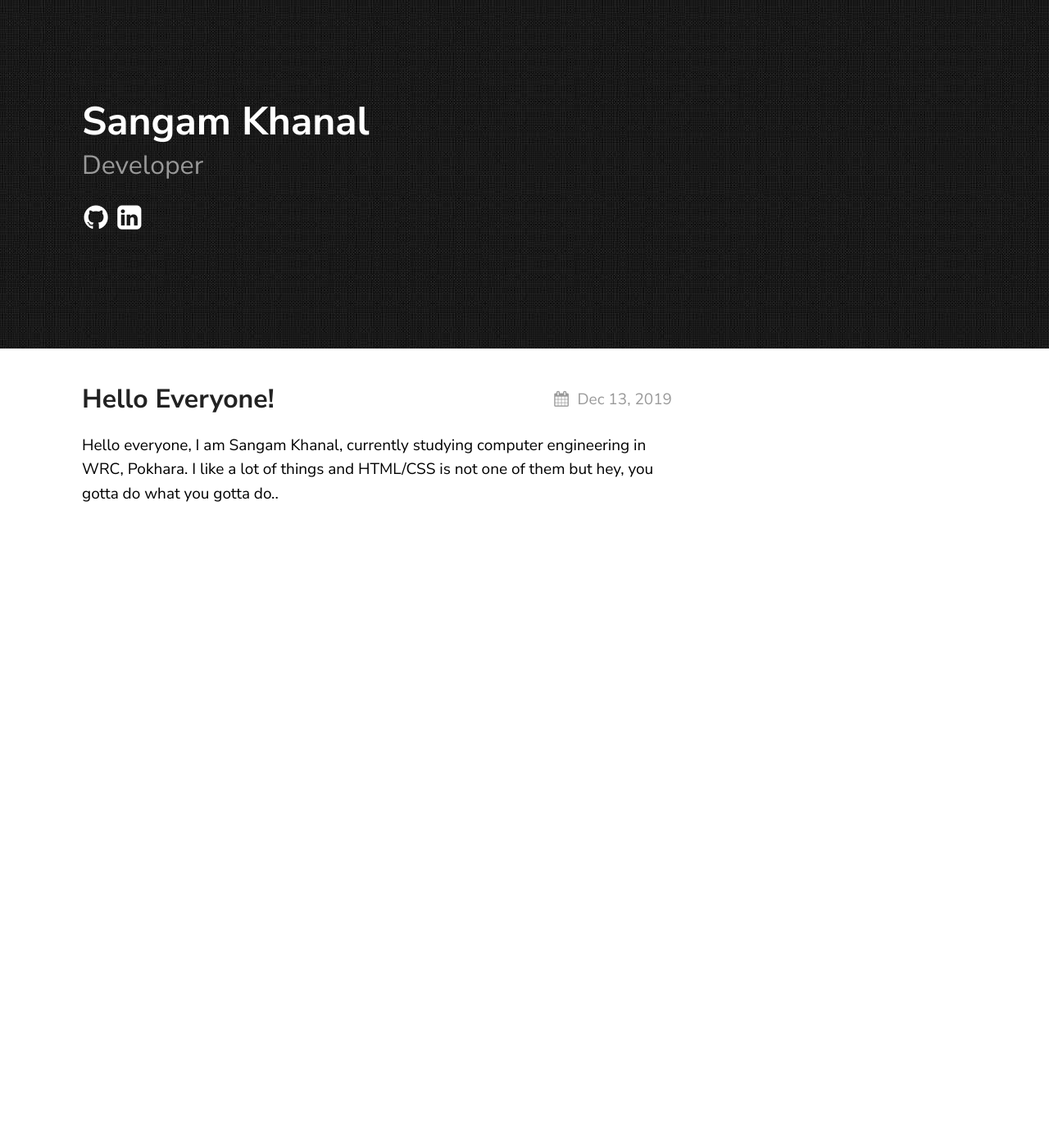
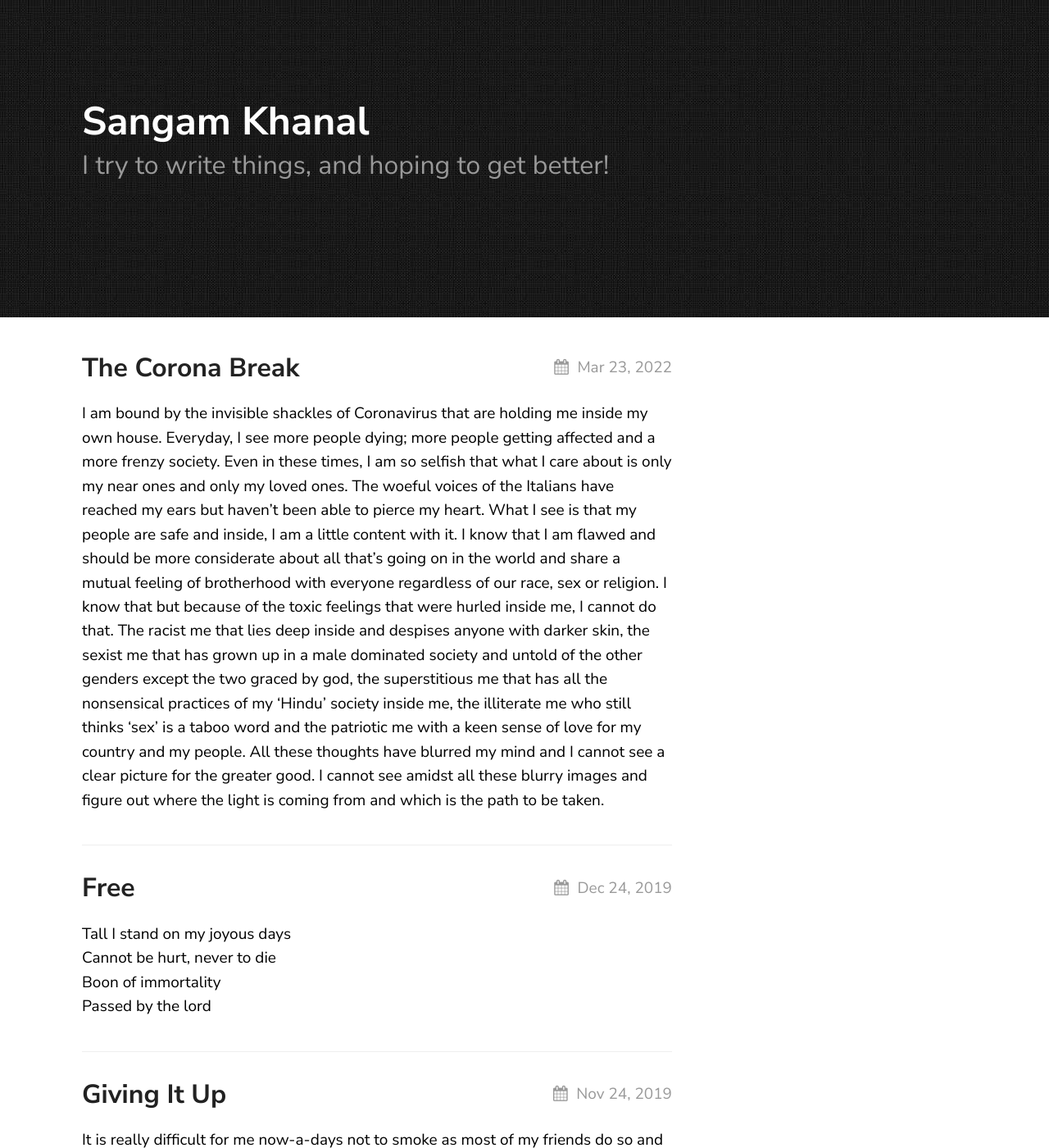
Before and after one commit to chinge55/chinge55.github.io, a Jekyll site: the page built from index.md, in a window 1280 px wide and 1400 px high. Shown: the whole window at 82% size. Built offline with Jekyll 4.4.1, drawn with Linux system fonts in a browser that asks for light colours; some of the changed text lies outside the part shown.

Commit message:
Added some posts

```diff
--- a/_config.yml
+++ b/_config.yml
@@ -13,7 +13,7 @@ sass:
 permalink: /posts/:title/
 texture:
   title: Sangam Khanal
-  tagline: Developer
+  tagline: I try to write things, and hoping to get better!
   date_format: "%b %-d, %Y"
   style: black
   showNav: false
@@ -21,8 +21,8 @@ texture:
 
   # generate social links in footer
   social_links:
-    github:  chinge55
-    linkedIn: in/sangam-khanal-ba06b8b9
+    # github:  chinge55
+    # linkedIn: in/sangam-khanal-ba06b8b9
     rss: rss
 
 
--- /dev/null
+++ b/_posts/2017-08-03-poem.markdown
@@ -0,0 +1,25 @@
+---
+layout: post
+title:  "The Dillema"
+description:
+date:   2017-08-03 01:03:36 +0530
+---
+Walking on the deserted street,<br>
+I'm tired and the sun is about to fade<br>
+I need to stop and call it for the day<br>
+In the distance,<br>
+I see a small house, a hovel<br>
+I reach to its tiny door just about to open<br>
+Will they have enough?<br>
+  For another empty stomach<br>
+Again,<br>
+I walk on the same street<br>
+In the distance,<br>
+I see a big house, a manor<br>
+I reach to its huge gateway, just about to open<br>
+Will I be good enough?<br>
+  For those fat cats, eating with the knives<br>
+Again, I walk on the same street<br>
+After long hours, can't continue so I turn back<br>
+Sun is about to rise<br>
+Neither did I stop, nor can I walk<br>
--- a/_posts/2019-12-14-first-post.markdown
+++ /dev/null
@@ -1,10 +0,0 @@
----
-layout: post
-title:  "Hello Everyone!"
-description: First Post
-date:   2019-12-14 01:03:36 +0530
----
-Hello everyone, I am Sangam Khanal, currently studying computer engineering in WRC, Pokhara. I like a lot of things
-and HTML/CSS is not one of them but hey, you gotta do what you gotta do..
-
-I love to code in C++ and a bit of Java too. I try to play on ukulele on my free time.. and that's about it
--- /dev/null
+++ b/_posts/2019-12-25-free.markdown
@@ -0,0 +1,32 @@
+---
+layout: post
+title:  "Free"
+description:
+date:   2019-12-25 01:03:36 +0530
+---
+
+Tall I stand on my joyous days<br>
+Cannot be hurt, never to die<br>
+Boon of immortality<br>
+Passed by the lord<br>
+
+Oh these joyous days<br>
+I roam wherever, whenever<br>
+Riches and fame I’ve got it all<br>
+Ladies, Oh! Don’t even mention it<br>
+
+Oh these boring days<br>
+I’ve seen it all, I’ve done it all<br>
+Drove the fastest car, scaled the highest peak<br>
+Nothing seems to excite me<br>
+Nothing lights a spark<br>
+
+Oh these days of agony<br>
+Buried my wife and my child<br>
+They went with a smile and left me crying<br>
+
+Oh lord please kill me<br>
+Stabbing, hanging drowning and what not<br>
+Jailed here forever<br>
+In this curse of immortality<br>
+Waiting to be free.. To die!<br>
--- /dev/null
+++ b/_posts/2020-03-24-corona.markdown
@@ -0,0 +1,11 @@
+---
+layout: post
+title:  "The Corona Break"
+description:
+date:   2022-03-24 01:03:36 +0530
+---
+I am bound by the invisible shackles of Coronavirus that are holding me inside my own house. Everyday, I see more people dying; more people getting affected and a more frenzy society. Even in these times, I am so selfish that what I care about is only my near ones and only my loved ones. The woeful voices of the Italians have reached my ears but haven’t been able to pierce my heart. What I see is that my people are safe and inside, I am a little content with it. I know that I am flawed and should be more considerate about all that’s going on in the world and share a mutual feeling of brotherhood with everyone regardless of our race, sex or religion. I know that but because of the toxic feelings that were hurled inside me, I cannot do that. The racist me that lies deep inside and despises anyone with darker skin, the sexist me that has grown up in a male dominated society and untold of the other genders except the two graced by god, the superstitious me that has all the nonsensical practices of my ‘Hindu’ society inside me, the illiterate me who still thinks ‘sex’ is a taboo word and the patriotic me with a keen sense of love for my country and my people. All these thoughts have blurred my mind and I cannot see a clear picture for the greater good. I cannot see amidst all these blurry images and figure out where the light is coming from and which is the path to be taken.
+
+Let's hope that the our children, our future will be free of all the disputes of sex, color or religion. They shall be bound in a brotherhood that is unknown to us and in a bond so strong that no lines could be drawn to diverge them from these feelings. Let’s hope that when they see someone unlike themselves, they will be able to digest the differences between each other and develop a sense of respect and a cultural curiosity without any sort of loathing or detest. The Coronavirus incident has shown that we are nearer with each other than we think and a problem to one of us will affect all of us. Let’s also teach them that the people actually running the world are the middle-class people; people who go to 9-5 jobs and give their all just to feed themselves and their family and hoping to have a better life which (statistically proven) they won’t. Let’s make everyone know that “All men are not created equal”, and make them able to digest the fact that living a normal life is completely fine. As long as we have food on the table and roof on our heads, the happiness from money exponentially decreases. Let’s show them the wonders of mathematics and literature, the history of winners and discoverers, the thrill of music and the joy of a happy life.
+
+When the time comes, let's have them more aware than we are currently. Things of greater importance is not a bigger house, a beautiful wife or a high-paying job. It is emotional stability, feeling of brotherhood, mutual respect and awareness. We have been trained in such a way that we cannot be free of the things that have grown us and the things that have nurtured us; they make us what we are and not the short term wisdom that seldom visits us. For us it’s too late, but for them it isn’t.
--- /dev/null
+++ b/_posts/2020-05-26-a-fiction.markdown
@@ -0,0 +1,13 @@
+---
+layout: post
+title:  "Giving It Up"
+description: Giving up smoking is so hard that you start to glorify it!
+date:   2019-11-25 01:03:36 +0530
+---
+It is really difficult for me now-a-days  not to smoke as most of  my friends do so and when I see one of them light up a cigarette and suck it in making that “yellow glow”,  the subtle crisp sound of burning tobacco echoes through my ears; the remembrance of the  experience  arouses and invites me making my  jaw feel heavy with two small ponds of saliva manifesting on the back of my tongue.  My eyes widen to the scenario with my focus entirely on the slow rising smoke from the tiny yellow flame forcing my hand to make an indistinct move towards it . I look around me and I’m the only outcast who’s not smoking. The feeling of non-belongingness also hits me in addition to the immense desire to hold that cigarette finely between index and middle finger of my right hand directing it towards my lips which are longing for its cushionous touch and inhale the sacred whitish-gray air that goes inside and gives me a feeling of relief and ease and exhale after taking every bit of life inside that and make rings out the smoke while doing so which gives me a short and slight feeling of glory displaying that with enough effort I can even make rings out of thin air.
+
+ In my life, I thank that small cylindrical stick for a lot of things and I never recall saying, “Only if I hadn’t smoked.” It just never happened; most of my childhood memories are about when we had to hide ourselves in the GBS premises at night with one of us guarding and the other one. It was risky, concealing the yellow glow on top of the fear of getting smelled out afterwards but our spirits were not fazed. And whenever I remember any of those incidents, I find a simple subtle smile and say to myself, “Those were the days”. The first time when I did it, I coughed a lot but the glowing eyes and words of encouragement of the other guy didn’t let me stop and in no time I hadn’t just stopped coughing already started to see the wonders of it. Of all the friends I’ve made, the closest ones are the ones I’ve shared a cigarette with. I remember years ago on my Dashain-Tihar vacation I used to go deep into the forest with my friends and light up dry fallen autumn leaves rolling them on papers just for the sake of curiosity and sheer desire to smoke. Some of them are still bros and years after whenever we meet, we always light up a cigarette.
+
+ Lighting up a cigarette and sharing it with a friend is also of great significance enhancing the brotherhood between them and if in a group; it becomes a group activity that strengthens that feeling to everyone partaking in it. Different rules are made inside there; some rules are made according to the group and some are passed down the generations. They are not much talked  about but everybody knows that there must have been a rule from the ancient times to secure the fellowship of the partitioners and stop them from turning into savages ruining the entire experience. Some rules like ‘First one gets more turns’ must have been there from ages because the effort of bringing cigarettes to the group and having a desire to share it with everyone is a noteworthy task and should always be admired and encouraged. The other rules like ‘n-puff pass’ should have come into existence when the partitioners’ numbers became large for a mere cigarette to quench everyone’s thirst  and no one  was to be deprived of a cigarette that had entered the holy proceeding. This event also encourages conversation and as they’ve always said “No great story starts with a glass of milk”, great ideas start to emerge and  are exchanged weeding out undeserving ones leaving significant ideas for the mass to discuss and explore. Many startup ideas, philosophies, and even life decisions are discussed here and honest opinions are given by the other participants making this a stepping stone for their future.
+
+ Am I to be the person that is going to leave the entire chain and memories for a mere danger of cancer which isn’t even proven? Will I be the opposer who says no to a brother when he passes the cigarette to me and says, “Sorry I quit smoking.” Is this really the man that I’ve always wanted to become? Is this path of desire killing and non-belongingness that I have chosen worth it? And always be that guy who sits arounds with friends but when the proceeding is in front of his eyes, doesn’t take part.
```
Also changed, not shown: 1 other file.
